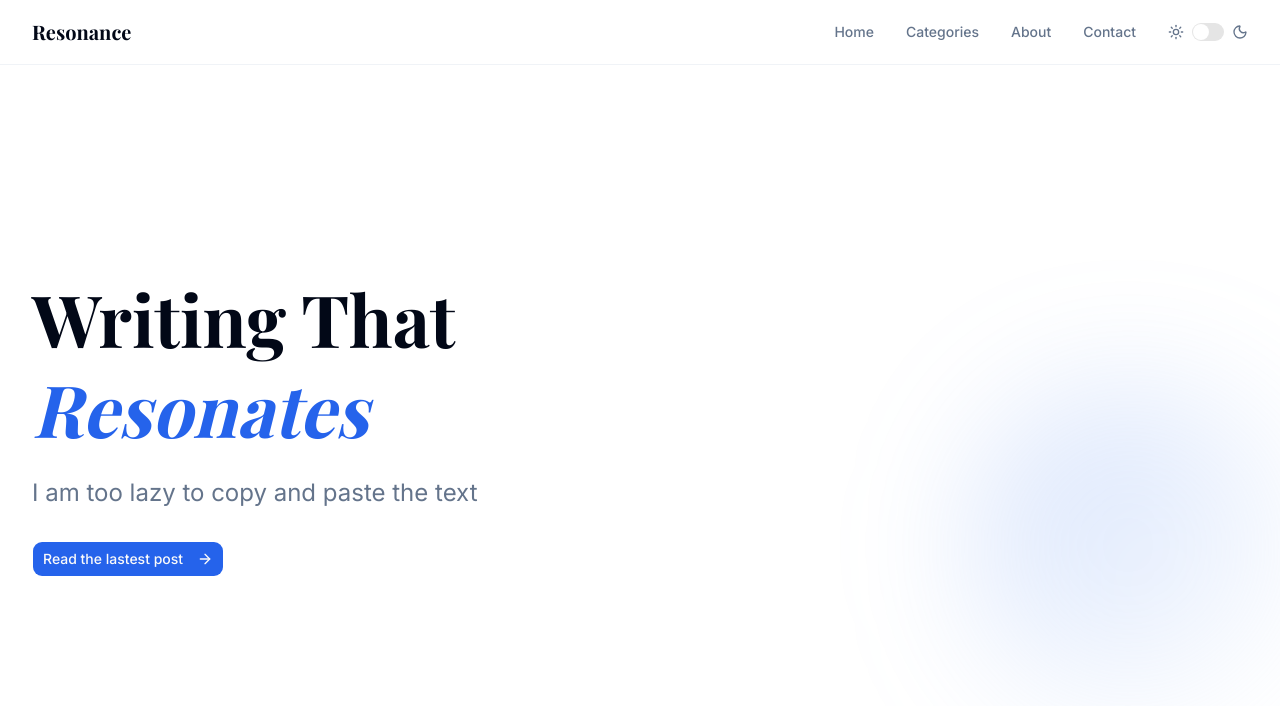
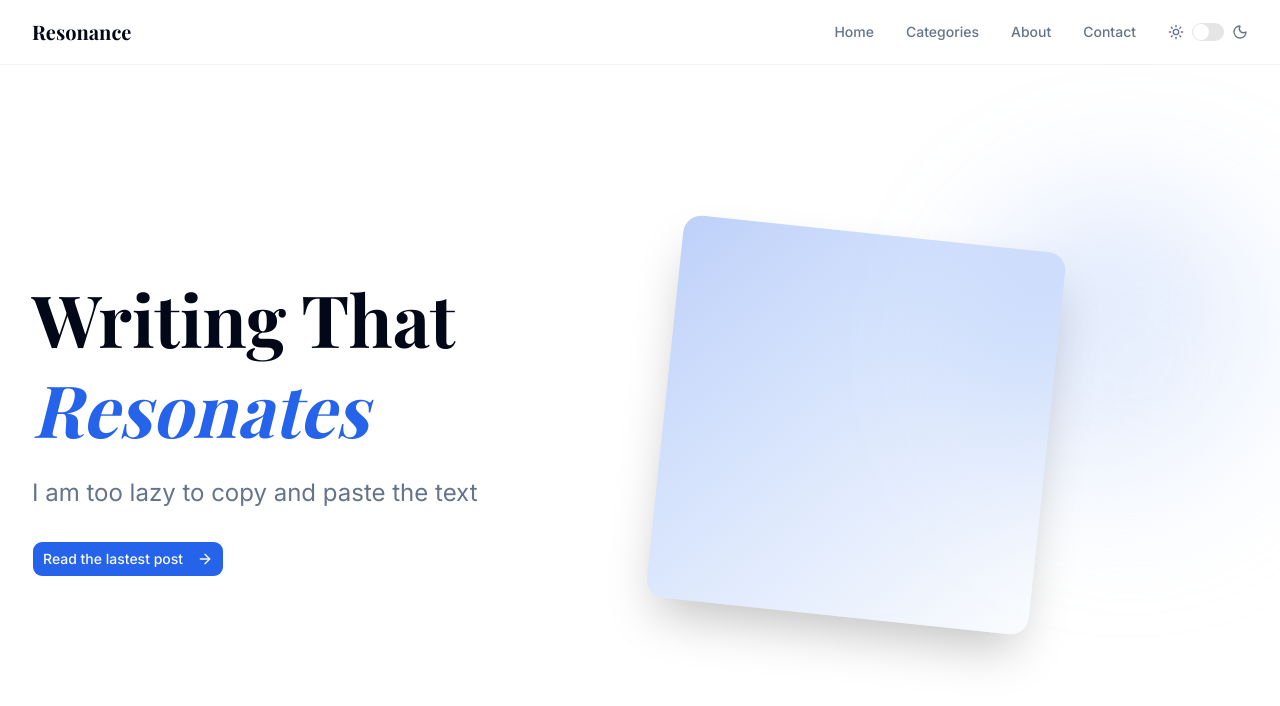
Before and after one commit to Pandyanatha-cyber/next-js-test, a Next.js app: page /testing2 in a window 1280 px wide. Shown: the top 706 px of the page. Built offline with nearby package versions, Linux system fonts and the light colour scheme; a web font is replaced by a local one.

Commit message:
animation

```diff
--- a/components/hero-section.tsx
+++ b/components/hero-section.tsx
@@ -32,10 +32,17 @@ export default function HeroSection() {
                      </motion.div>
                 </motion.div>
                 {/*Right Content*/}
-                <motion.div>
+                <motion.div
+                    initial={{opacity: 0, scale: 0.8}}
+                    animate={{opacity: 1, scale: 1}}
+                    transition={{duration: 0.8, delay: 0.4}}
+                    className='hidden lg:block'
+                    >
                 <div className="relative">
                     <div className="w-80 h-80 bg-linear-to-br from-primary/20 to-secondary/20
                     rounded-full blur-3xl absolute -top-10 -right-10"></div>
+                    <div className="w-96 h-96 bg-linear-to-tl from-secondary/30 to-primary/30
+                    rounded-2xl transform rotate-6 shadow-2xl"></div>
                 </div>
                 </motion.div>
             </div>
```
